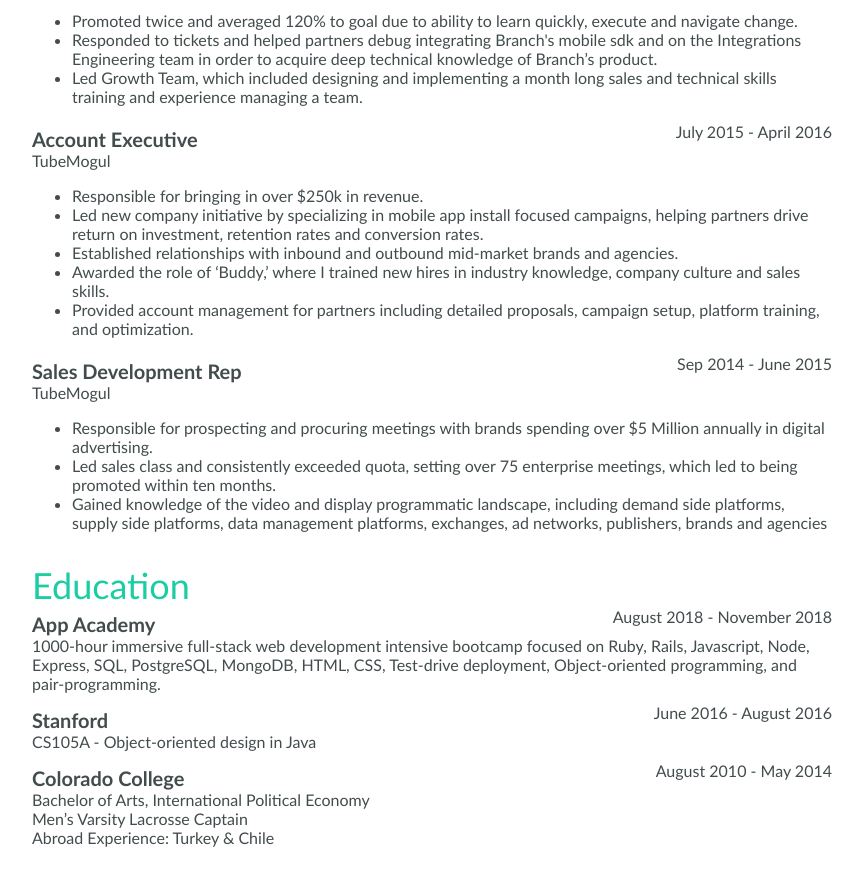
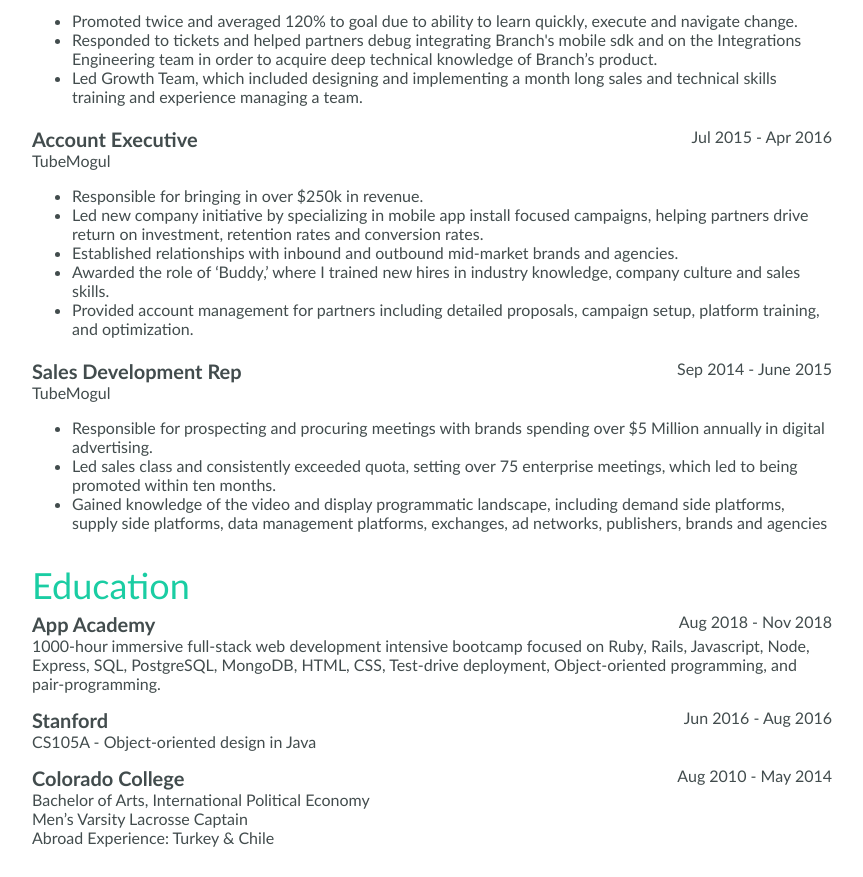
Before and after one commit to tylerthomasallen/portfolio, a React (Create React App) app: page / in a window 1280 px wide. Shown: the part 720-1597 px from the top of the page, without its empty margins (208-1071 px from the left). Built offline with nearby package versions, Linux system fonts and the light colour scheme.

Commit message:
Finish resume

```diff
--- a/src/components/education/index.js
+++ b/src/components/education/index.js
@@ -10,7 +10,7 @@ class Education extends Component {
         <div className="resume-section-child">
           <div className="project-title">
             <h3>App Academy</h3>
-            <span>August 2018 - November 2018</span>
+            <span>Aug 2018 - Nov 2018</span>
           </div>
 
           <span>1000-hour immersive full-stack web development intensive bootcamp focused on Ruby, Rails, Javascript, Node, Express, SQL, PostgreSQL, MongoDB, HTML, CSS, Test-drive deployment, Object-oriented programming, and pair-programming.</span>
@@ -19,7 +19,7 @@ class Education extends Component {
         <div className="resume-section-child">
           <div className="project-title">
             <h3>Stanford</h3>
-            <span>June 2016 - August 2016</span>
+            <span>Jun 2016 - Aug 2016</span>
           </div>
 
           <span>CS105A - Object-oriented design in Java</span>
@@ -28,7 +28,7 @@ class Education extends Component {
         <div className="resume-section-child">
           <div className="project-title">
             <h3>Colorado College</h3>
-            <span>August 2010 - May 2014</span>
+            <span>Aug 2010 - May 2014</span>
           </div>
 
           <div className="education-child">
--- a/src/components/experience/index.js
+++ b/src/components/experience/index.js
@@ -24,7 +24,7 @@ class Experience extends Component {
         <div>
           <div className="project-title">
             <h3>Account Executive</h3>
-            <span>July 2015 - April 2016</span>
+            <span>Jul 2015 - Apr 2016</span>
           </div>
 
           <span>TubeMogul</span>
--- a/src/components/resume/styles.scss
+++ b/src/components/resume/styles.scss
@@ -64,6 +64,7 @@ h3 {
 .project-title {
   display: flex;
   justify-content: space-between;
+  align-items: center;
 }
 
 .project-title-sites {
```
